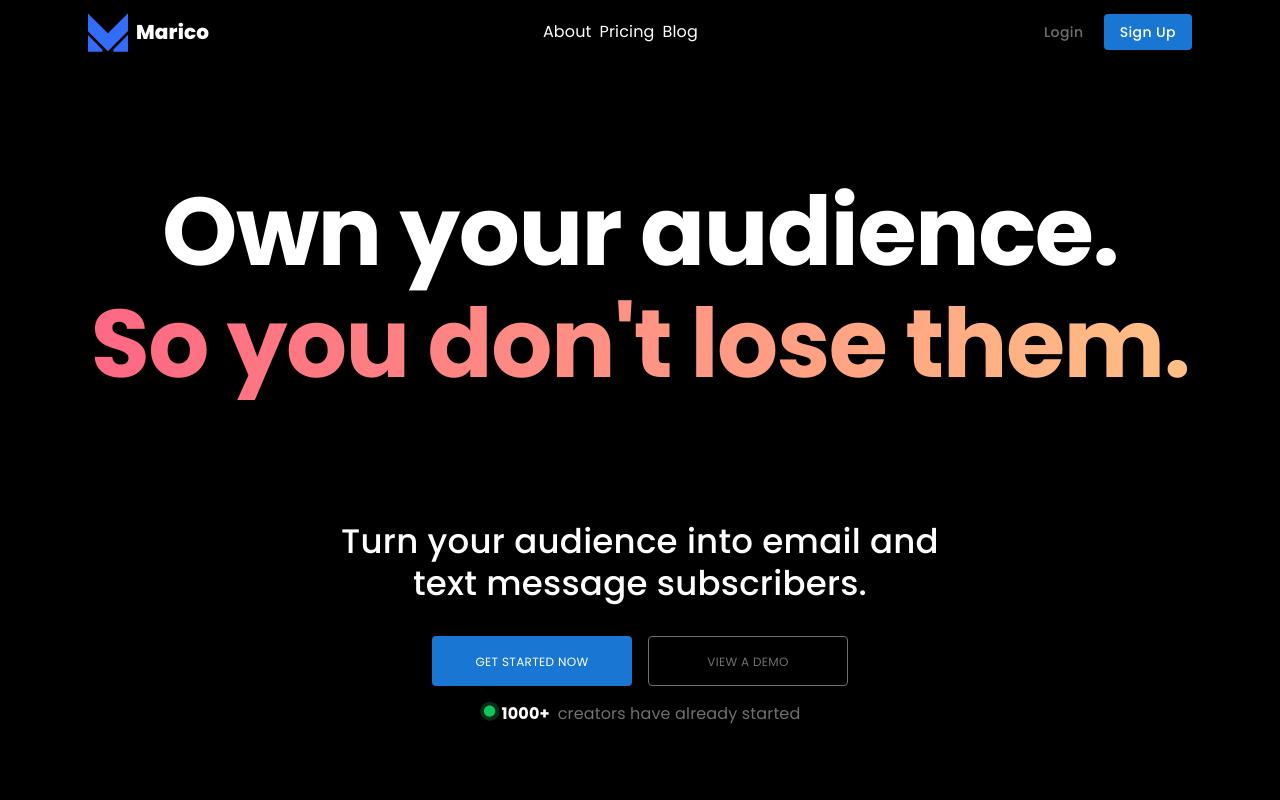
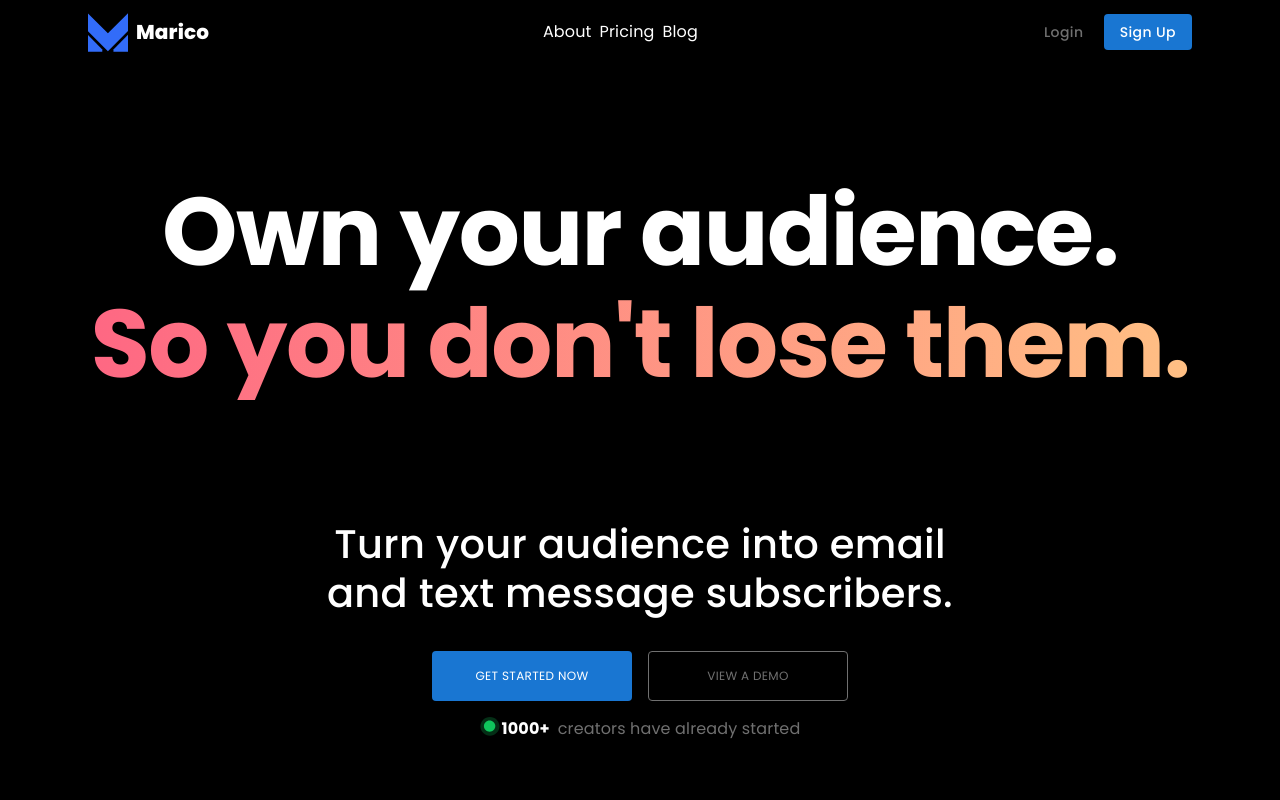
Before and after one commit to krosy1337/landing-marico, a React (Create React App) app: page / in a window 1280 px wide. Shown: the top 800 px of the page. Built offline with nearby package versions, Linux system fonts and the light colour scheme; the HTML template or start-up script is replaced by a standard one.

Commit message:
Add adaptive in TurnYourAud section

```diff
--- a/src/components/pages/HomePage/TurnYourAud.tsx
+++ b/src/components/pages/HomePage/TurnYourAud.tsx
@@ -1,34 +1,116 @@
 import React, {FC} from "react"
-import {Button, Container, Stack, Typography} from "@mui/material"
+import {Box, Button, Container, Stack, Typography} from "@mui/material"
 import dot from "assets/green_dot.svg"
 import GreyButton from "components/UI/GreyButton"
+import styles from "styles/home.module.scss"
 
 const TurnYourAud: FC = () => {
     return (
         <Container maxWidth="md" sx={{
-            marginTop: 15,
+            marginTop: {
+                xs: 5,
+                md: 10,
+                lg: 15,
+            },
             marginBottom: 18,
             display: "flex",
             flexDirection: "column",
             alignItems: "center"
         }}>
-            <Typography variant="h4" align="center" fontFamily="inherit" fontWeight={500} sx={{marginBottom: 4,}}>Turn
+            <Typography variant="h4" align="center" fontFamily="inherit" fontWeight={500} sx={{
+                marginBottom: {
+                    xs: 2,
+                    lg: 4,
+                },
+                fontSize: {
+                    xs: "1rem",
+                    sm: "1.25rem",
+                    md: "1.5rem",
+                    lg: "2.5rem",
+                }
+            }}>Turn
                 your audience into email
                 and
                 text message subscribers.</Typography>
-            <Stack direction="row" alignItems="center" justifyContent="center" columnGap={2} sx={{marginBottom: 2,}}>
+            <Stack alignItems="center" justifyContent="center" rowGap={1} columnGap={2} sx={{
+                marginBottom: {
+                    xs: 1,
+                    lg: 2,
+                },
+                flexDirection: {
+                    xs: "column",
+                    sm: "row",
+                },
+                width: "100%",
+            }}>
                 <Button variant="contained"
-                        sx={{height: 50, width: 200, fontFamily: "inherit", fontSize: 12, fontWeight: 400,}}>Get Started
+                        sx={{
+                            fontFamily: "inherit", fontWeight: 400,
+                            width: {
+                                xs: "100%",
+                                sm: 150,
+                                md: 180,
+                                lg: 200,
+                            },
+                            height: {
+                                xs: 30,
+                                md: 40,
+                                lg: 50,
+                            },
+                            fontSize: {
+                                xs: 10,
+                                md: 11,
+                                lg: 12,
+                            },
+                        }}>Get Started
                     Now</Button>
                 <GreyButton variant="outlined" sx={{
-                    height: 50, width: 200, fontFamily: "inherit", fontWeight: 400, fontSize: 12,
+                    fontFamily: "inherit", fontWeight: 400,
+                    width: {
+                        xs: "100%",
+                        sm: 150,
+                        md: 180,
+                        lg: 200,
+                    },
+                    height: {
+                        xs: 30,
+                        md: 40,
+                        lg: 50,
+                    },
+                    fontSize: {
+                        xs: 10,
+                        md: 11,
+                        lg: 12,
+                    },
                 }}>View A Demo</GreyButton>
             </Stack>
-            <Stack direction="row" columnGap="2px">
-                <img src={dot} alt="dot" width={20} style={{alignSelf: "start"}}/>
+            <Stack direction="row" columnGap="2px" sx={{
+                fontSize: {
+                    xs: 12,
+                    md: 14,
+                    lg: 16,
+                },
+            }}>
+                <Box sx={{
+                    width: {
+                        xs: 10,
+                        md: 15,
+                        lg: 20,
+                    },
+                    display: "flex",
+                    flexDirection: "column",
+                    alignItems: "start",
+                }}>
+                    <img className={styles.greenDot} src={dot} alt="dot" style={{
+                        alignSelf: "start",
+                        width: "100%",
+                    }}/>
+                </Box>
                 <Stack direction="row" columnGap={1} alignItems="center">
-                    <Typography variant="body1" fontFamily="inherit" fontWeight={700}>1000+</Typography>
-                    <Typography variant="body1" fontFamily="inherit" sx={{color: "grey.600"}}>creators have already
+                    <Typography variant="body1" fontFamily="inherit" fontWeight={700} sx={{fontSize: "inherit",}}>
+                        1000+</Typography>
+                    <Typography variant="body1" fontFamily="inherit" sx={{color: "grey.600", fontSize: "inherit",}}>
+                        creators have already
                         started</Typography>
                 </Stack>
             </Stack>
```
